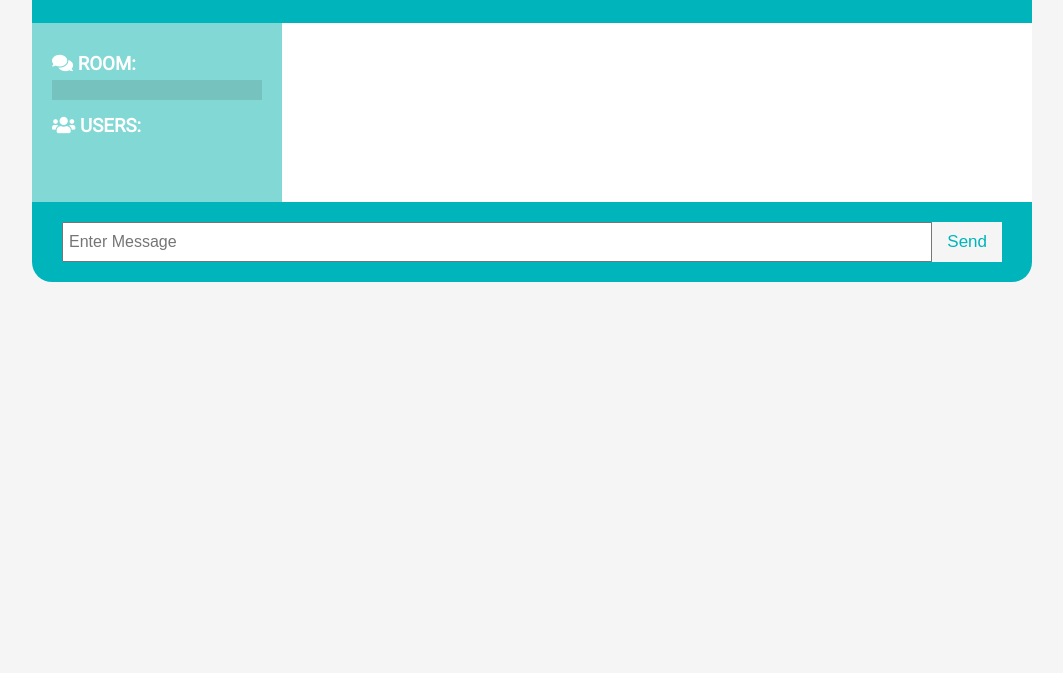
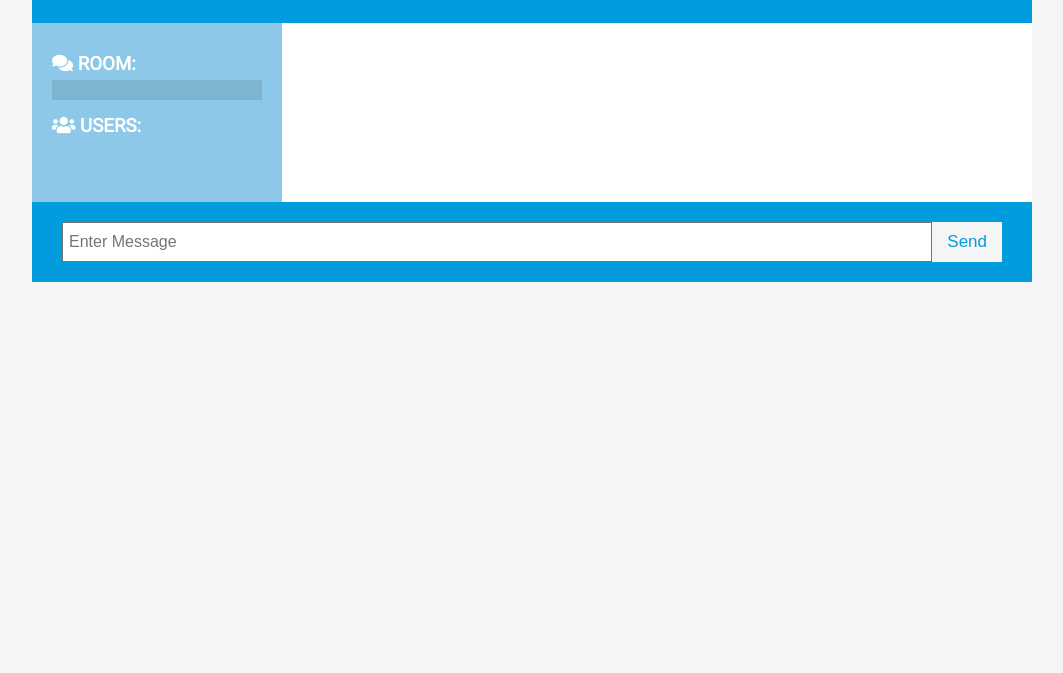
Before and after one commit to 4myc/le-chat, a website: page public/chat.html in a window 1280 px wide. Shown: the part 127-800 px from the top of the page, without its empty margins (108-1171 px from the left). Drawn offline with nearby package versions, Linux system fonts and the light colour scheme; no server answers.

Commit message:
updated Readme

```diff
--- a/public/css/style.css
+++ b/public/css/style.css
@@ -1,8 +1,10 @@
 @import url('https://fonts.googleapis.com/css?family=Roboto&display=swap');
 
 :root {
-	--dark-color-a: #00B4BC;
-	--dark-color-b: #82D8D5;
+	/* --dark-color-a: #00B4BC;
+	--dark-color-b: #82D8D5; */
+	--dark-color-a: #009CDE;
+	--dark-color-b: #8DC8E8;
 	--light-color: #f5f5f5;
 	/* --dark-color-a: #e0e0e0;
 	--dark-color-b: #f0f0f0;
@@ -128,7 +130,7 @@ a {
 	background: #fff;
 	margin: 30px auto;
 	overflow: hidden;
-	border-radius: 20px;
+	/* border-radius: 20px; */
 }
 
 .chat-header {
```
Also changed, not shown: README.md.
